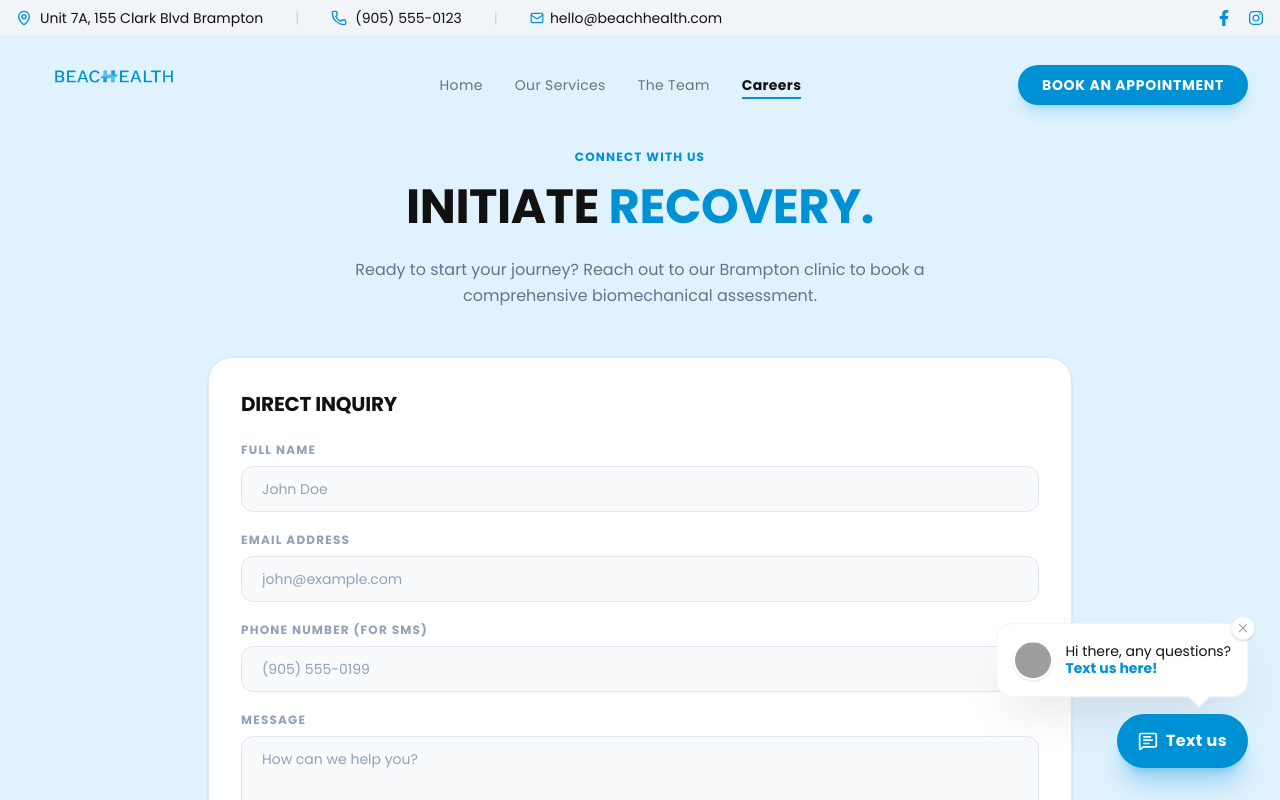
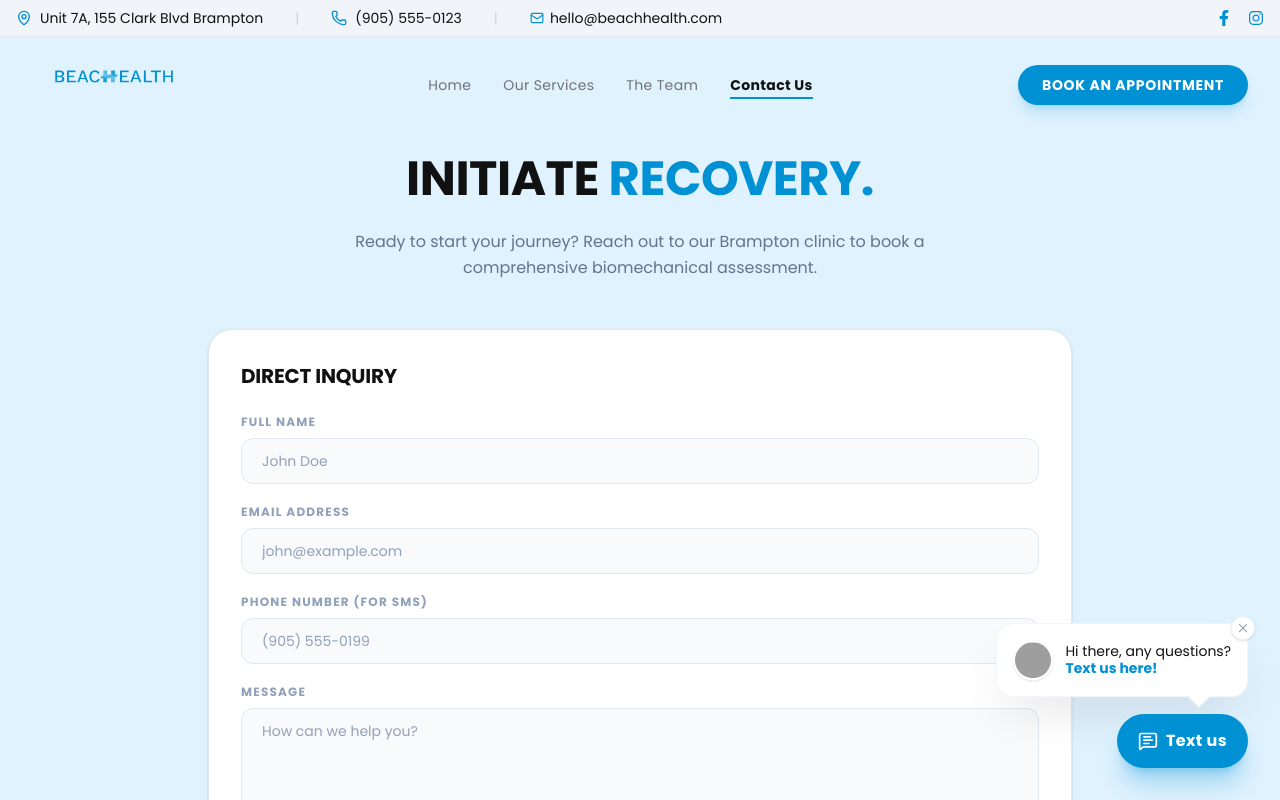
Before and after one commit to shaheertiger/Beachhealthbrampton, a React (Vite) app: page /contact in a window 1280 px wide. Shown: the top 800 px of the page. Built offline with nearby package versions, Linux system fonts and the light colour scheme; grey boxes are pictures that could not be loaded; a web font is replaced by a local one.

Commit message:
Update Navbar link to Contact Us and remove Connect With Us subheading

```diff
--- a/src/components/Navbar.tsx
+++ b/src/components/Navbar.tsx
@@ -28,7 +28,7 @@ export default function Navbar() {
     { name: 'Home', path: '/' },
     { name: 'Our Services', path: '/therapies' },
     { name: 'The Team', path: '/about' },
-    { name: 'Careers', path: '/contact' }
+    { name: 'Contact Us', path: '/contact' }
   ];
 
   return (
--- a/src/pages/Contact.tsx
+++ b/src/pages/Contact.tsx
@@ -12,9 +12,6 @@ export default function Contact() {
           animate={{ opacity: 1, y: 0 }}
           transition={{ duration: 0.6 }}
         >
-          <span className="uppercase tracking-widest text-brand-green font-bold text-xs block mb-3">
-            Connect With Us
-          </span>
           <h1 className="text-2xl sm:text-3xl md:text-5xl font-black text-brand-obsidian mb-5 leading-tight tracking-tight">
             Initiate <span className="text-brand-green">Recovery.</span>
           </h1>
```
